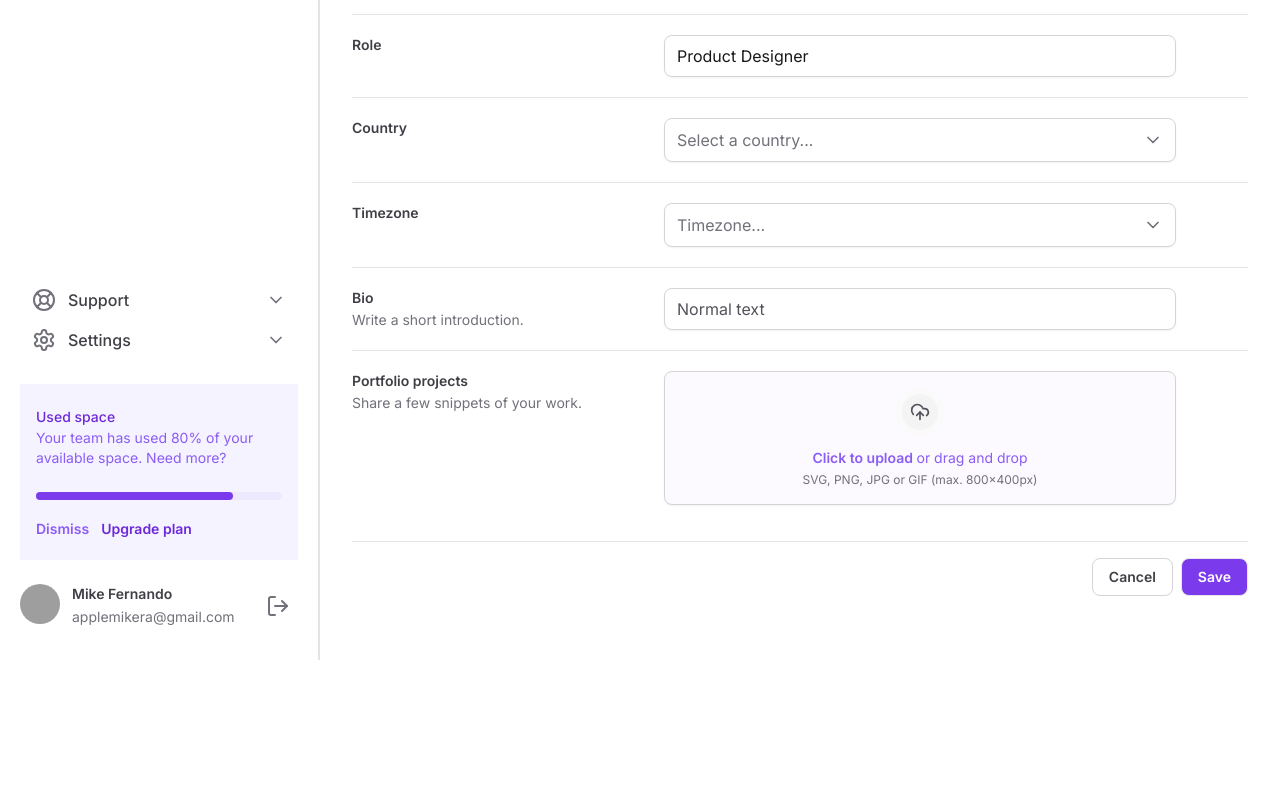
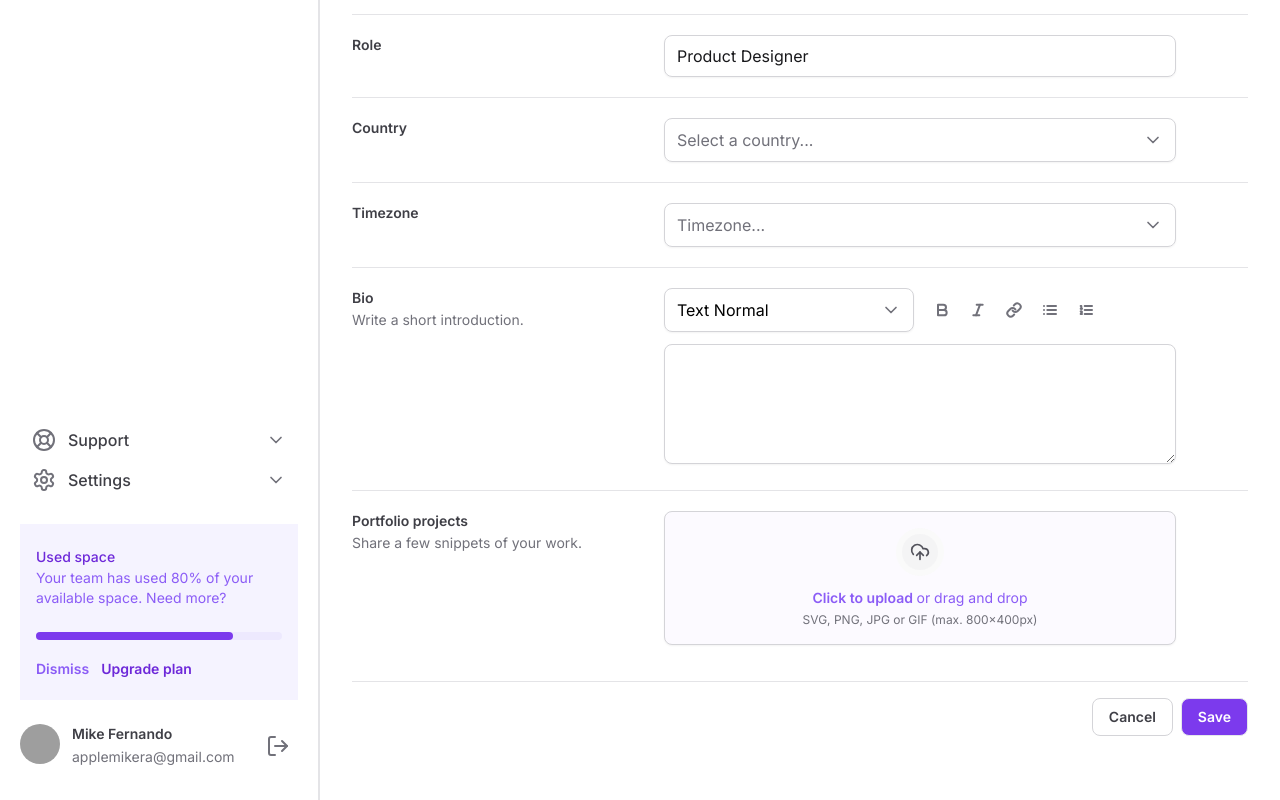
Before and after one commit to MikeFernando/tailwind-next, a Next.js app: page / in a window 1280 px wide. Shown: the part 564-1364 px from the top of the page. Before the commit the page ends 1224 px from the top, so only its background shows below. Built offline with nearby package versions, Linux system fonts and the light colour scheme; grey boxes are pictures that could not be loaded.

Commit message:
Input de Bio

```diff
--- a/src/app/page.tsx
+++ b/src/app/page.tsx
@@ -1,10 +1,11 @@
-import { Clock, Mail } from 'lucide-react'
+import { Bold, Italic, Link, List, ListOrdered, Mail } from 'lucide-react'
 
 import { SettingsTabs } from '@/components/SettingsTabs'
-import * as Input from '../components/Input'
-import * as FileInput from '../components/Form/FileInput'
 import { SelectItem } from '@/components/Form/Select/SelectItem'
 import { Select } from '@/components/Form/Select'
+import { Textarea } from '@/components/Form/Textarea'
+import * as FileInput from '../components/Form/FileInput'
+import * as Input from '../components/Input'
 
 export default function Home() {
   return (
@@ -161,10 +162,40 @@
                 Write a short introduction.
               </span>
             </label>
-            <div className="flex gap-6">
-              <Input.Root>
-                <Input.Control placeholder="Normal text" />
-              </Input.Root>
+            <div className="space-y-3">
+              <div className="grid grid-cols-2 gap-3">
+                <Select placeholder="" defaultValue="normal">
+                  <SelectItem
+                    text="Text Normal"
+                    defaultChecked
+                    value="normal"
+                  />
+                  <SelectItem text="Markdown" value="md" />
+                </Select>
+
+                <div className="flex items-center gap-1">
+                  <button className="rounded-lg p-2 hover:bg-violet-50">
+                    <Bold className="h-4 w-4 text-zinc-500" strokeWidth={3} />
+                  </button>
+                  <button className="rounded-lg p-2 hover:bg-violet-50">
+                    <Italic className="h-4 w-4 text-zinc-500" strokeWidth={3} />
+                  </button>
+                  <button className="rounded-lg p-2 hover:bg-violet-50">
+                    <Link className="h-4 w-4 text-zinc-500" strokeWidth={3} />
+                  </button>
+                  <button className="rounded-lg p-2 hover:bg-violet-50">
+                    <List className="h-4 w-4 text-zinc-500" strokeWidth={3} />
+                  </button>
+                  <button className="rounded-lg p-2 hover:bg-violet-50">
+                    <ListOrdered
+                      className="h-4 w-4 text-zinc-500"
+                      strokeWidth={3}
+                    />
+                  </button>
+                </div>
+              </div>
+
+              <Textarea />
             </div>
           </div>
           {/* Portfolio */}
--- a/src/components/Form/Select/index.tsx
+++ b/src/components/Form/Select/index.tsx
@@ -3,14 +3,14 @@
 import { ChevronDown } from 'lucide-react'
 import * as SelectPrimitive from '@radix-ui/react-select'
 
-interface SelectProps {
+interface SelectProps extends SelectPrimitive.SelectProps {
   children: React.ReactNode
   placeholder: string
 }
 
-export const Select = ({ children, placeholder }: SelectProps) => {
+export const Select = ({ children, placeholder, ...props }: SelectProps) => {
   return (
-    <SelectPrimitive.Root>
+    <SelectPrimitive.Root {...props}>
       <SelectPrimitive.Trigger className="flex h-11 w-full items-center justify-between gap-2 rounded-lg border border-zinc-300 px-3 py-2 shadow-sm data-[placeholder]:text-zinc-500">
         <SelectPrimitive.Value
           className="text-black"
--- /dev/null
+++ b/src/components/Form/Textarea.tsx
@@ -0,0 +1,14 @@
+'use client'
+import React from 'react'
+
+type TextareaProps = React.ComponentProps<'textarea'>
+
+export const Textarea = ({ ...props }: TextareaProps) => {
+  return (
+    <textarea
+      id="bio"
+      className="min-h-[120px] w-full resize-y rounded-lg border border-zinc-300 px-3 py-2 shadow-sm"
+      {...props}
+    />
+  )
+}
--- a/src/components/Sidebar/Profile.tsx
+++ b/src/components/Sidebar/Profile.tsx
@@ -1,3 +1,4 @@
+/* eslint-disable @next/next/no-img-element */
 import { LogOut } from 'lucide-react'
 
 export const Profile = () => {
@@ -16,7 +17,6 @@
           applemikera@gmail.com
         </span>
       </div>
-
       <button className="rounded-lg p-2 hover:bg-violet-50">
         <LogOut className="text-zinc-500" />
       </button>
```
